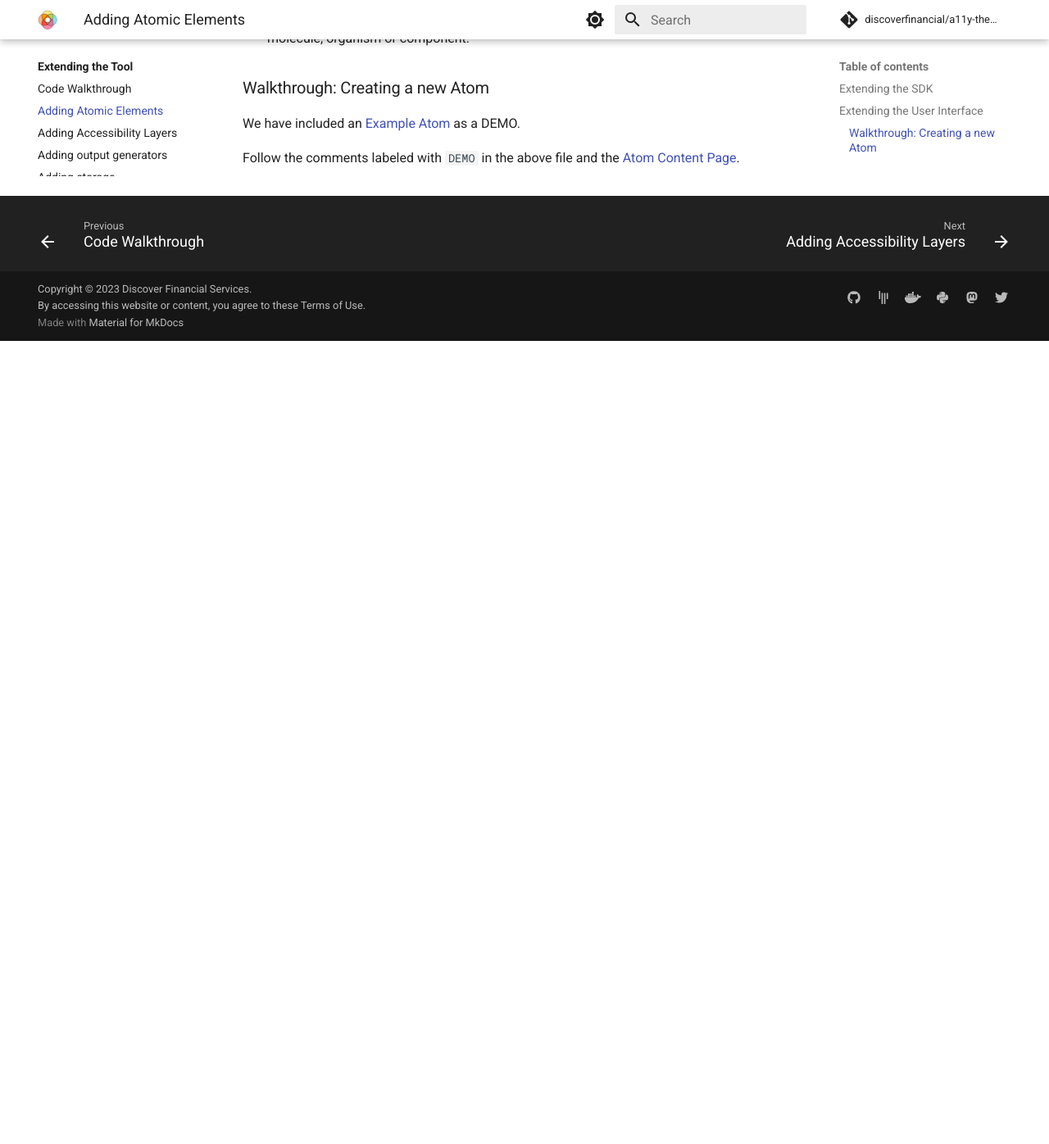
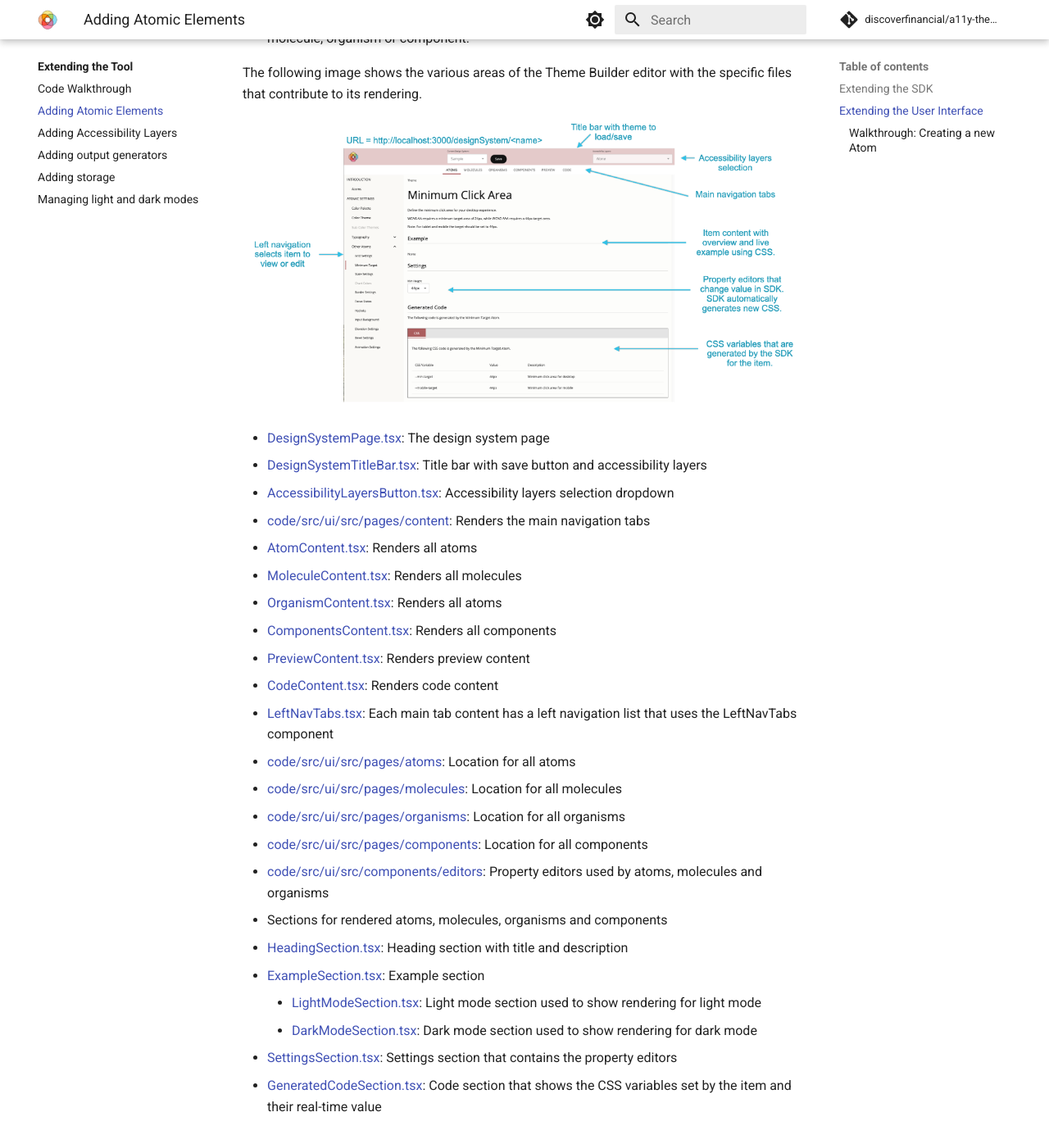
Before and after one commit to finos/a11y-theme-builder, an MkDocs documentation site: the page built from docs/developers/add-atomic-elements.md, in a window 1280 px wide and 1400 px high, scrolled down 984 px. Shown: the top 1396 px of the window at 82% size. Built offline with MkDocs 1.6.1 and Material for MkDocs 9.7.7, drawn with Linux system fonts in a browser that asks for light colours; comment, search, counter and statistics services are not loaded.

Commit message:
Add theme builder app image and document

```diff
--- a/docs/developers/add-atomic-elements.md
+++ b/docs/developers/add-atomic-elements.md
@@ -24,6 +24,34 @@ See [Extending the SDK](https://github.com/discoverfinancial/a11y-theme-builder-
 * Complete the new React component, by completing a HeadingSection, ExampleSection and Settings Section.
 * Add your new component to the correct content page depending on whether it is a atom, molecule, organism or component.
 
+The following image shows the various areas of the Theme Builder editor with the specific files that contribute to its rendering.
+
+![theme-builder-ui](../_images/theme-builder-ui.png)
+
+* [DesignSystemPage.tsx](https://github.com/discoverfinancial/a11y-theme-builder/blob/main/code/src/ui/src/pages/DesignSystemPage.tsx): The design system page
+* [DesignSystemTitleBar.tsx](https://github.com/discoverfinancial/a11y-theme-builder/blob/main/code/src/ui/src/components/DesignSystemTitleBar.tsx): Title bar with save button and accessibility layers
+* [AccessibilityLayersButton.tsx](https://github.com/discoverfinancial/a11y-theme-builder/blob/main/code/src/ui/src/components/AccessibilityLayersButton.tsx): Accessibility layers selection dropdown
+* [code/src/ui/src/pages/content](https://github.com/discoverfinancial/a11y-theme-builder/tree/main/code/src/ui/src/pages/content): Renders the main navigation tabs
+  * [AtomContent.tsx](https://github.com/discoverfinancial/a11y-theme-builder/blob/main/code/src/ui/src/pages/content/atoms/AtomContent.tsx): Renders all atoms
+  * [MoleculeContent.tsx](https://github.com/discoverfinancial/a11y-theme-builder/blob/main/code/src/ui/src/pages/content/molecules/MoleculeContent.tsx): Renders all molecules
+  * [OrganismContent.tsx](https://github.com/discoverfinancial/a11y-theme-builder/blob/main/code/src/ui/src/pages/content/organisms/OrganismContent.tsx): Renders all atoms
+  * [ComponentsContent.tsx](https://github.com/discoverfinancial/a11y-theme-builder/blob/main/code/src/ui/src/pages/content/components/ComponentsContent.tsx): Renders all components
+  * [PreviewContent.tsx](https://github.com/discoverfinancial/a11y-theme-builder/blob/main/code/src/ui/src/pages/content/preview/PreviewContent.tsx): Renders preview content
+  * [CodeContent.tsx](https://github.com/discoverfinancial/a11y-theme-builder/blob/main/code/src/ui/src/pages/content/code/CodeContent.tsx): Renders code content
+* [LeftNavTabs.tsx](https://github.com/discoverfinancial/a11y-theme-builder/blob/main/code/src/ui/src/components/LeftNavTabs.tsx): Each main tab content has a left navigation list that uses the LeftNavTabs component
+* [code/src/ui/src/pages/atoms](https://github.com/discoverfinancial/a11y-theme-builder/tree/main/code/src/ui/src/pages/atoms): Location for all atoms
+* [code/src/ui/src/pages/molecules](https://github.com/discoverfinancial/a11y-theme-builder/tree/main/code/src/ui/src/pages/molecules): Location for all molecules
+* [code/src/ui/src/pages/organisms](https://github.com/discoverfinancial/a11y-theme-builder/tree/main/code/src/ui/src/pages/organisms): Location for all organisms
+* [code/src/ui/src/pages/components](https://github.com/discoverfinancial/a11y-theme-builder/tree/main/code/src/ui/src/pages/components): Location for all components
+* [code/src/ui/src/components/editors](https://github.com/discoverfinancial/a11y-theme-builder/tree/main/code/src/ui/src/components/editors): Property editors used by atoms, molecules and organisms
+* Sections for rendered atoms, molecules, organisms and components
+  * [HeadingSection.tsx](https://github.com/discoverfinancial/a11y-theme-builder/blob/main/code/src/ui/src/pages/content/HeadingSection.tsx): Heading section with title and description
+  * [ExampleSection.tsx](https://github.com/discoverfinancial/a11y-theme-builder/blob/main/code/src/ui/src/pages/content/ExampleSection.tsx): Example section
+    * [LightModeSection.tsx](https://github.com/discoverfinancial/a11y-theme-builder/blob/main/code/src/ui/src/pages/content/LightModeSection.tsx): Light mode section used to show rendering for light mode
+    * [DarkModeSection.tsx](https://github.com/discoverfinancial/a11y-theme-builder/blob/main/code/src/ui/src/pages/content/DarkModeSection.tsx): Dark mode section used to show rendering for dark mode
+  * [SettingsSection.tsx](https://github.com/discoverfinancial/a11y-theme-builder/blob/main/code/src/ui/src/pages/content/SettingsSection.tsx): Settings section that contains the property editors
+  * [GeneratedCodeSection.tsx](https://github.com/discoverfinancial/a11y-theme-builder/blob/main/code/src/ui/src/pages/content/GeneratedCodeSection.tsx): Code section that shows the CSS variables set by the item and their real-time value
+
 ### Walkthrough: Creating a new Atom
 
 We have included an [Example Atom](https://github.com/discoverfinancial/a11y-theme-builder/blob/main/code/src/ui/src/pages/atoms/ExampleAtom.tsx) as a DEMO.
```
Also changed, not shown: docs/_images/theme-builder-ui.png (added).
